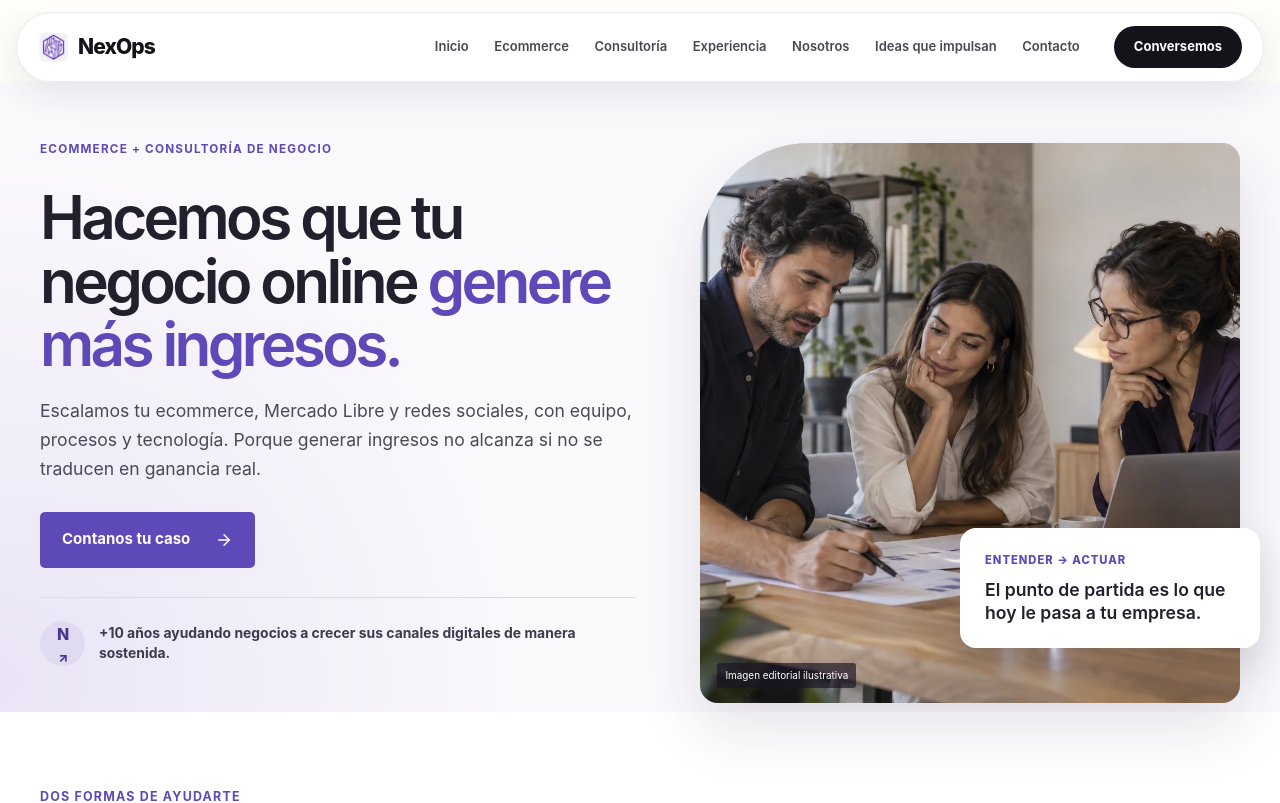
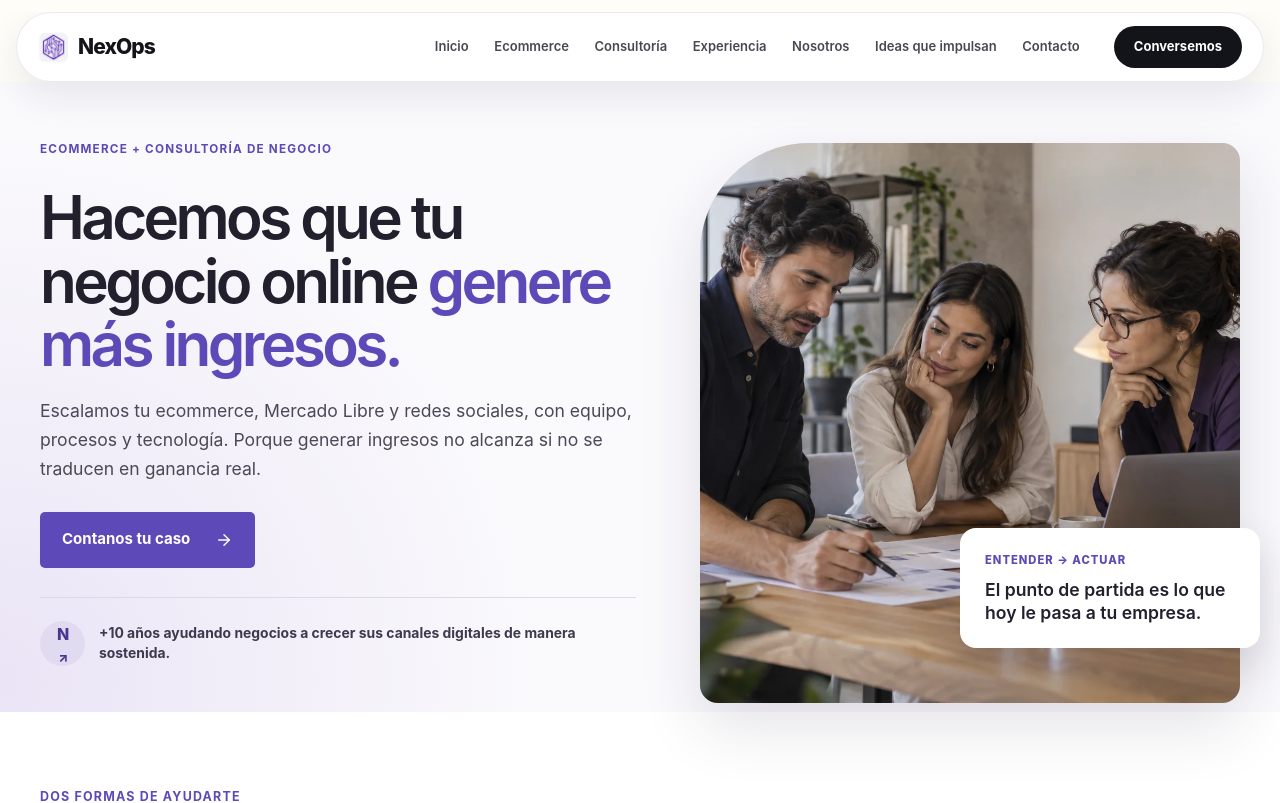
Before and after one commit to AlanTN13/webneoxps, a React (Vite) app: page / in a window 1280 px wide. Shown: the top 803 px of the page. Built offline with nearby package versions, Linux system fonts and the light colour scheme.

Commit message:
Remove hero image label

```diff
--- a/src/pages/HomePage.jsx
+++ b/src/pages/HomePage.jsx
@@ -44,7 +44,7 @@ export default function HomePage() {
         <div className={styles.heroActions}><a className={styles.primary} href="#contacto">Contanos tu caso <ArrowRight size={18} /></a></div>
         <div className={styles.heroProof}><span className={styles.proofMark}>N<span>↗</span></span><p><strong>+10 años ayudando negocios a crecer sus canales digitales de manera sostenida.</strong></p></div>
       </div>
-      <figure className={styles.heroVisual}><img src="/assets/nexops-conversation-editorial.webp" alt="Imagen editorial ilustrativa de profesionales conversando sobre un negocio" fetchPriority="high" /><figcaption><span>ENTENDER → ACTUAR</span><strong>El punto de partida es lo que hoy le pasa a tu empresa.</strong></figcaption><small>Imagen editorial ilustrativa</small></figure>
+      <figure className={styles.heroVisual}><img src="/assets/nexops-conversation-editorial.webp" alt="Imagen editorial ilustrativa de profesionales conversando sobre un negocio" fetchPriority="high" /><figcaption><span>ENTENDER → ACTUAR</span><strong>El punto de partida es lo que hoy le pasa a tu empresa.</strong></figcaption></figure>
     </div></div></section>
 
     <section className={styles.doors} id="soluciones" aria-labelledby="doors-title"><div className={styles.shell}>
--- a/src/pages/HomePage.module.css
+++ b/src/pages/HomePage.module.css
@@ -43,7 +43,6 @@
 .heroVisual figcaption { position: absolute; right: -20px; bottom: 55px; display: flex; flex-direction: column; gap: 10px; width: min(300px, 70%); padding: 23px 25px; border-radius: 16px; background: #fff; box-shadow: 0 18px 40px rgba(38, 29, 57, .16); }
 .heroVisual figcaption span { color: var(--violet); font-size: .7rem; font-weight: 800; letter-spacing: .09em; }
 .heroVisual figcaption strong { color: var(--ink); font-size: 1.1rem; line-height: 1.3; font-weight: 630; }
-.heroVisual small { position: absolute; left: 17px; bottom: 15px; padding: 4px 8px; border-radius: 3px; background: rgba(26, 20, 38, .67); color: #fff; font-size: .62rem; }
 .heroPanel { display: grid; grid-template-columns: repeat(3, 1fr); margin-top: 62px; padding-bottom: 28px; border-top: 1px solid #d5d0e2; }
 .panelKicker { grid-column: 1 / -1; display: block; padding-top: 18px; color: #655980; font-size: .7rem; font-weight: 700; letter-spacing: .13em; }
 .heroPanel > div { display: block; min-height: 82px; padding: 15px 28px 0; border-right: 1px solid #d5d0e2; }
```
Also changed, not shown: 1 other file (tests, documents, lock files or other folders).
